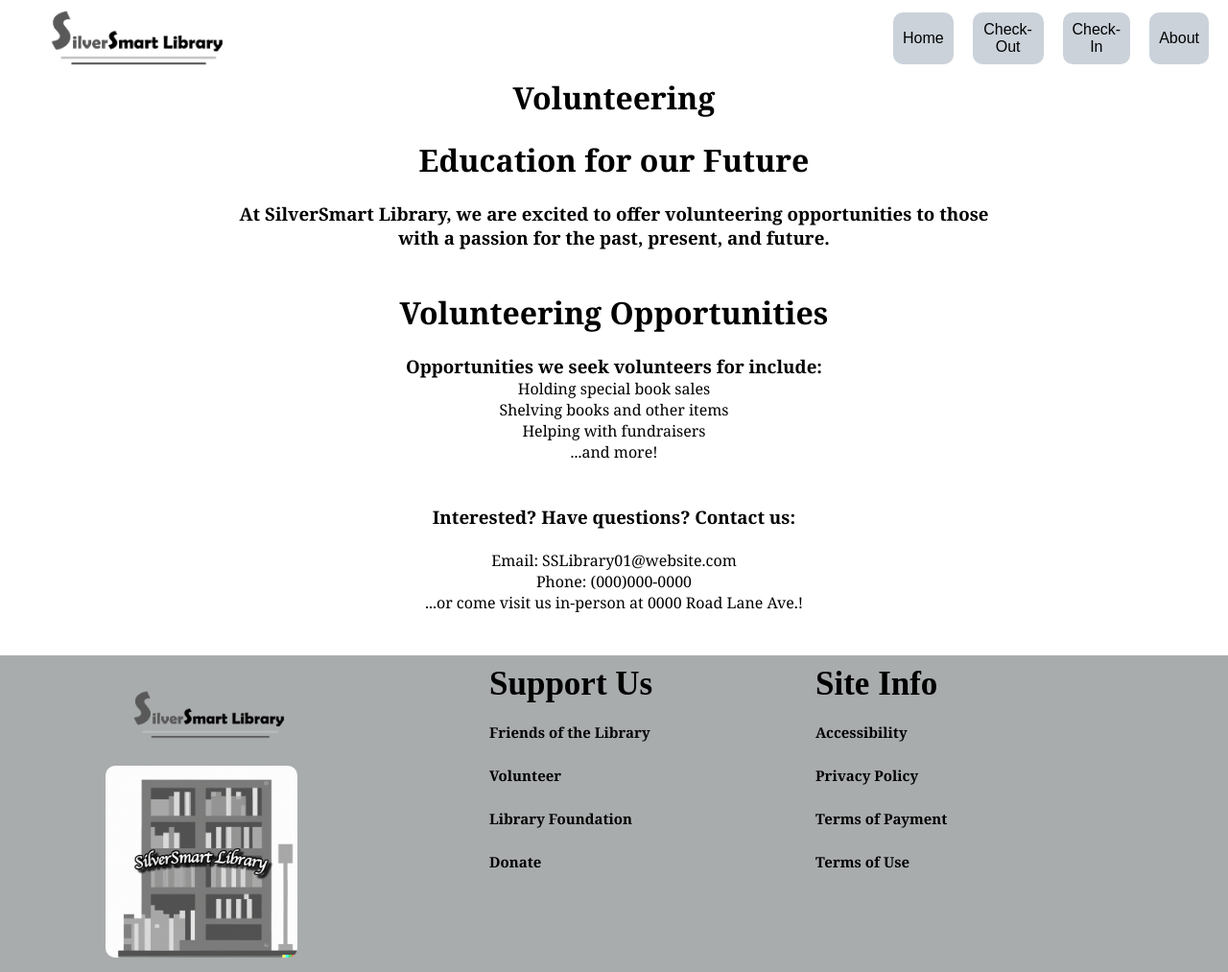
After one commit to morganglis/SilverSmart-Library, a Flask app: page /volunteer in a window 1280 px wide. The commit adds this page. Shown: the whole page at 96% size. Run offline with Flask 3, Linux system fonts and the light colour scheme.

Commit message:
added html pages for: -donate.html -volunteer.html
included routing in routes.py and footer

```diff
--- a/app/routes.py
+++ b/app/routes.py
@@ -60,21 +60,35 @@ def library():
     # This is how we to the index page.
     return render_template('index.html')
 
+
 @app.route('/privacy')
 def privacy():
     return render_template('privacy_policy.html')
+
 
 @app.route('/terms_use')
 def terms_use():
     return render_template('terms_of_use.html')
 
+
 @app.route('/accessibility')
 def accessibility():
     return render_template('accessibility.html')
 
+
 @app.route('/terms_pay')
 def terms_pay():
     return render_template('terms_of_payment.html')
+
+
+@app.route('/volunteer')
+def volunteer():
+    return render_template('volunteer.html')
+
+
+@app.route('/donate')
+def donate():
+    return render_template('donate.html')
 
 
 @app.route('/checkin', methods=['GET', 'POST'])
--- a/app/templates/footer.html
+++ b/app/templates/footer.html
@@ -23,9 +23,9 @@
             <div class="footer_third">
                 <h1>Support Us</h1>
                 <a href="#">Friends of the Library</a>
-                <a href="#">Volunteer</a>
+                <a href="{{ url_for('volunteer') }}">Volunteer</a>
                 <a href="#">Library Foundation</a>
-                <a href="#">Donate</a>
+                <a href="{{ url_for('donate') }}">Donate</a>
             </div>
         </div>
     </footer>
--- /dev/null
+++ b/app/templates/volunteer.html
@@ -0,0 +1,28 @@
+
+{% include 'header.html' %}
+
+<h1 style="text-align:center">Volunteering</h1>
+<br>
+<h1 style="text-align:center">Education for our Future</h1>
+<br>
+<h3 style="text-align:center">At SilverSmart Library, we are excited to offer volunteering opportunities to those<br>
+with a passion for the past, present, and future.</h3>
+<br><br>
+<h1 style="text-align:center">Volunteering Opportunities</h1>
+<br>
+<h3 style="text-align:center">Opportunities we seek volunteers for include:</h3>
+<ul style="text-align:center">
+    <li>Holding special book sales</li>
+    <li>Shelving books and other items</li>
+    <li>Helping with fundraisers</li>
+    <li>...and more!</li>
+</ul>
+<br><br>
+<h3 style="text-align:center">Interested? Have questions? Contact us:</h3>
+<br>
+<p style="text-align:center">Email: SSLibrary01@website.com</p>
+<p style="text-align:center">Phone: (000)000-0000</p>
+<p style="text-align:center"> ...or come visit us in-person at 0000 Road Lane Ave.!</p>
+<br><br>
+
+{% include 'footer.html' %}
```
Also changed, not shown: app/templates/donate.html (added, +18 -0 lines).
